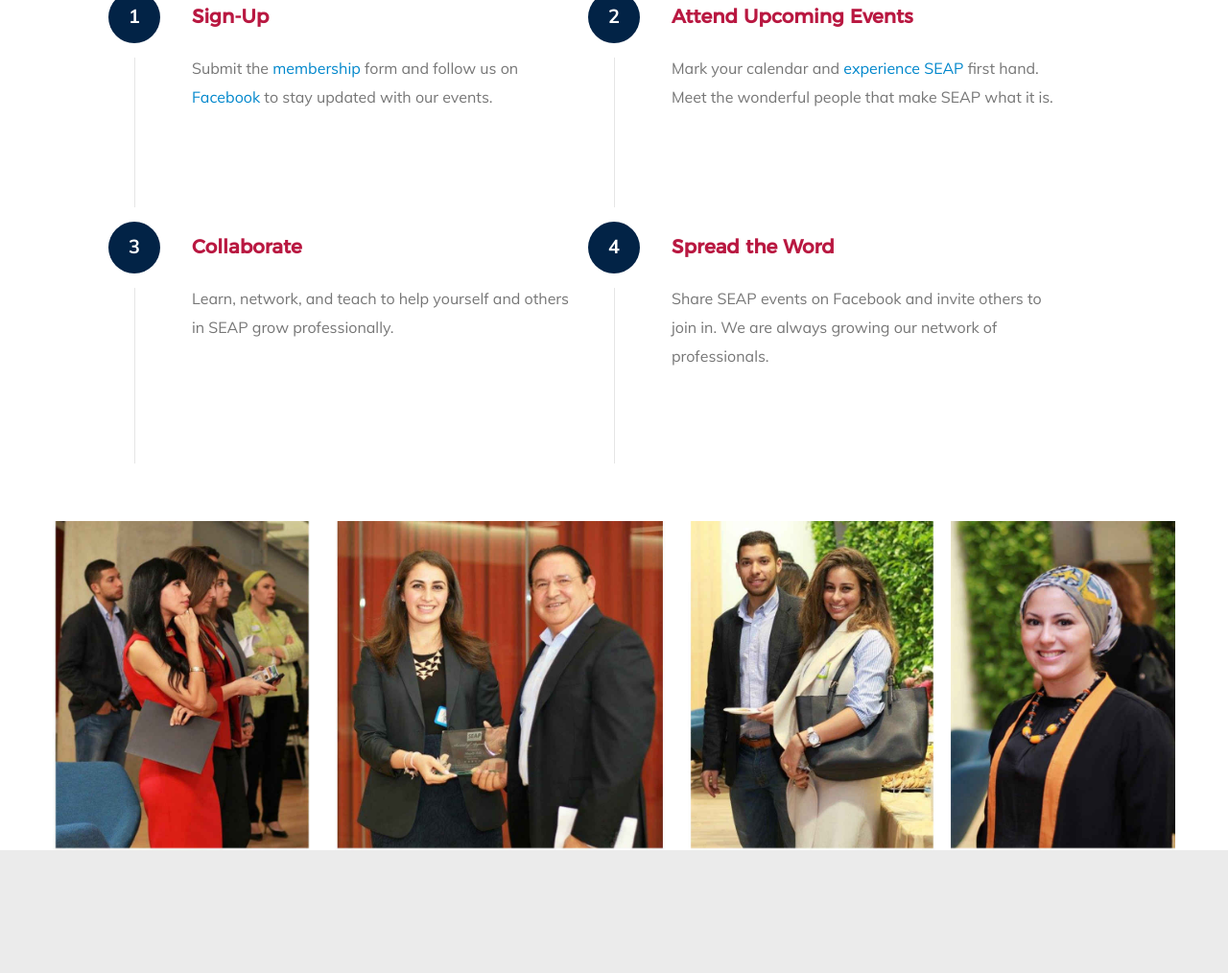
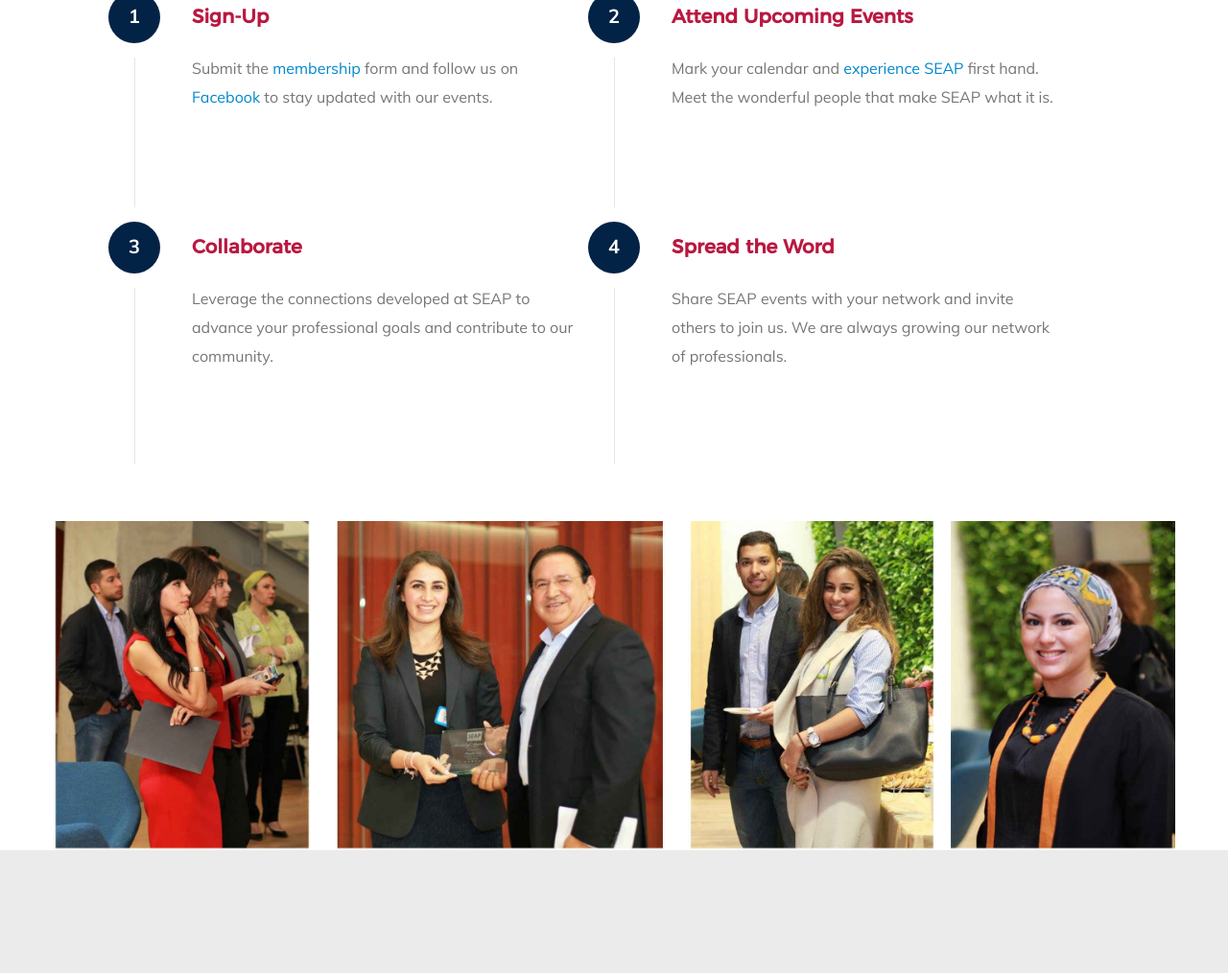
Before and after one commit to sherifsarhan/SEAP, a website: page public/index.html in a window 1280 px wide. Shown: the part 1994-3008 px from the top of the page at 96% size. Drawn offline with nearby package versions, Linux system fonts and the light colour scheme; files whose address does not match are found by name.

Commit message:
edited get involved contents to new requirements

```diff
--- a/public/index.html
+++ b/public/index.html
@@ -264,13 +264,13 @@
 
                     <div class="bgrid step" data-item="3">
                         <h3>Collaborate</h3>
-                        <p>Learn, network, and teach to help yourself and others in SEAP grow professionally.
+                        <p>Leverage the connections developed at SEAP to advance your professional goals and contribute to our community.
                         </p>
                     </div>
 
                     <div class="bgrid step" data-item="4">
                         <h3>Spread the Word</h3>
-                        <p>Share SEAP events on Facebook and invite others to join in. We are always growing our network of professionals.
+                        <p>Share SEAP events with your network and invite others to join us. We are always growing our network of professionals.
                         </p>
                     </div>
 
```
